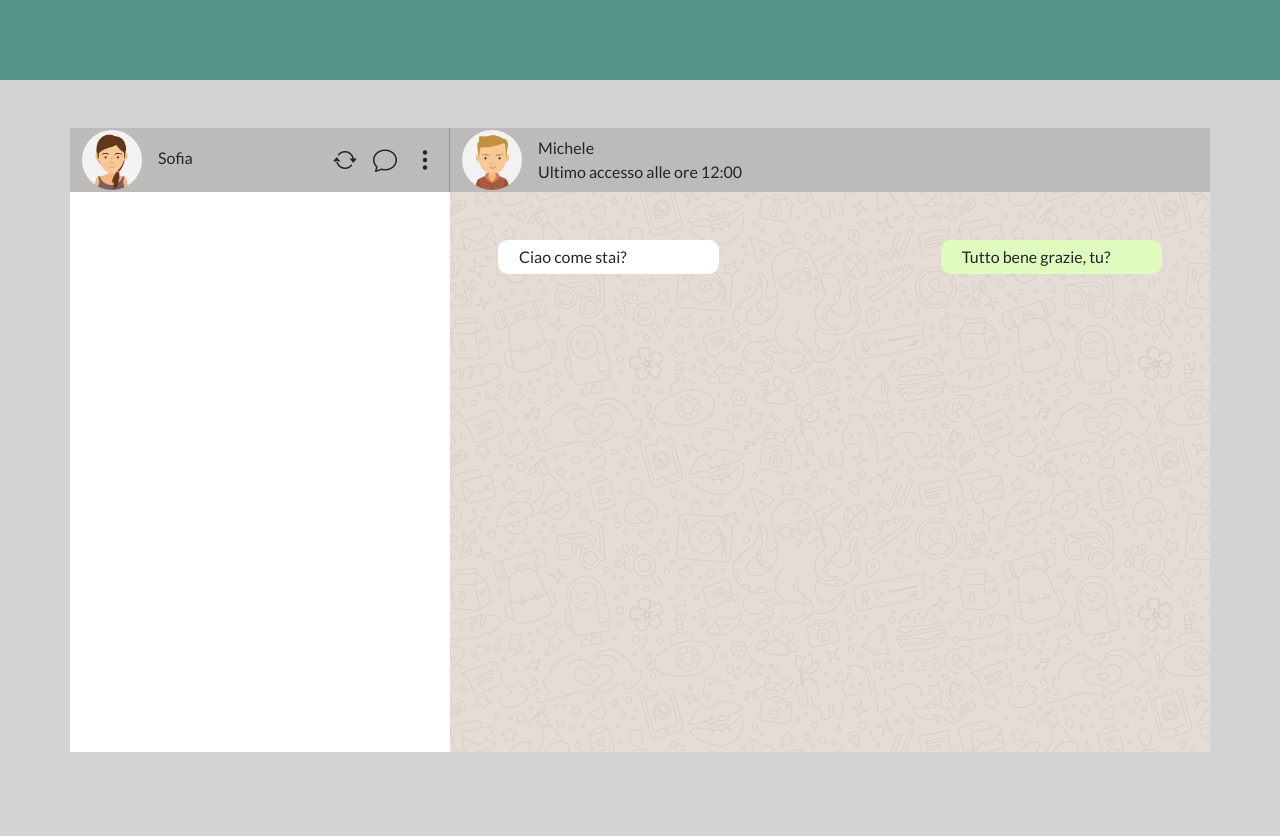
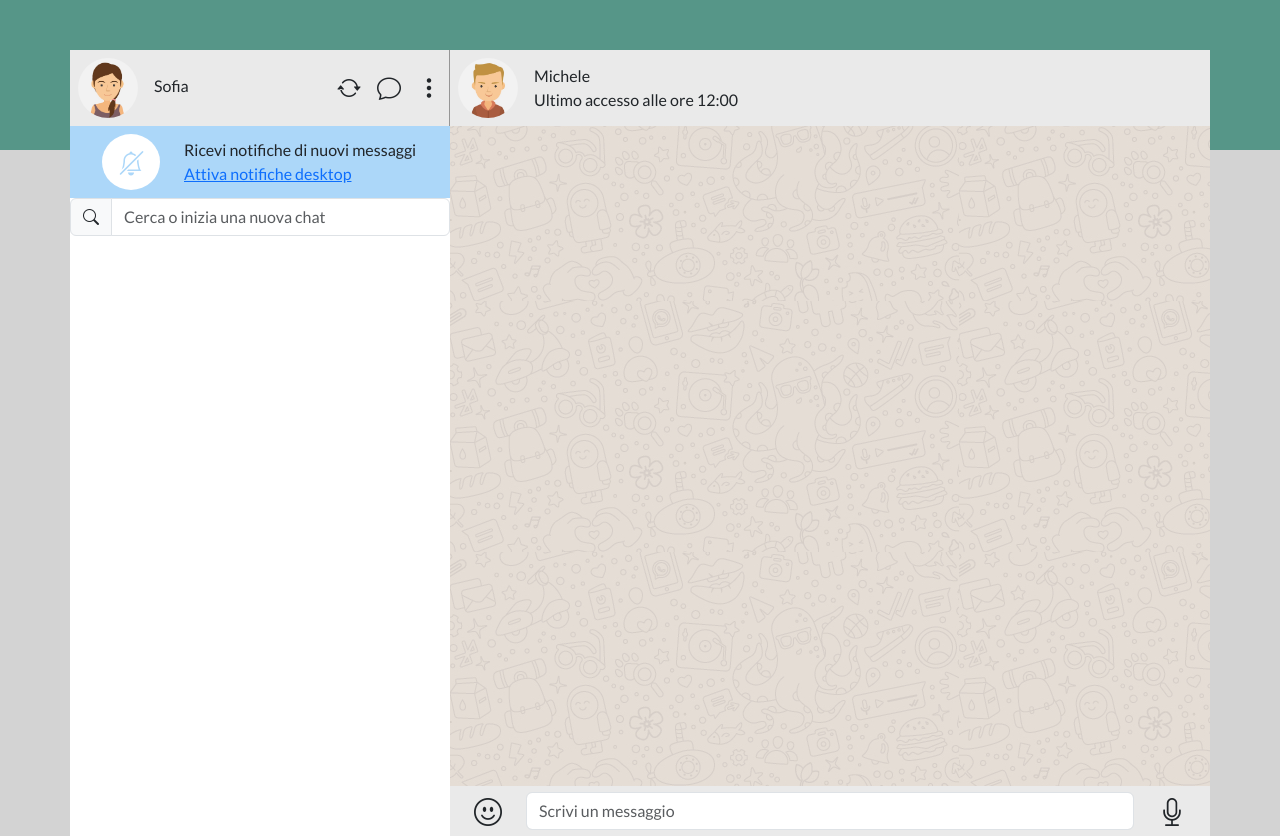
Before and after one commit to FrancescoMinichiello/vue-boolzapp, a plain HTML site: page index.html in a window 1280 px wide. Before the commit the page ends 800 px from the top, so only its background shows below. Drawn offline with nearby package versions, Linux system fonts and the light colour scheme.

Commit message:
full refactoring and added input send messages

```diff
--- a/index.html
+++ b/index.html
@@ -25,15 +25,17 @@
 
 <body>
     <div id="app">
+        <header>
+        </header>
+
         <main>
-            <header></header>
-            <!--Container-->
-            <div class="container mt-5">
 
-                <!--container header-->
-                <div class="row" id="header-container">
+            <div id="full-container" class="container">
+                <div class="row">
+                    <!--contacts-->
+                    <div id="contacts" class="col-4 p-0">
                         <!--header left-->
-                    <div class="col-4 header-left d-flex align-items-center justify-content-between">
+                        <div class="header-left d-flex align-items-center justify-content-between p-2">
                             <div>
                                 <img class="img-fluid profile-pic me-3" src="img/avatar_io.png" alt="">
                                 <span>Sofia</span>
@@ -44,8 +46,35 @@
                                 <i class="bi bi-three-dots-vertical fs-4"></i>
                             </div>
                         </div>
+                        <!--notification-->
+                        <div class="notification d-flex align-items-center p-2">
+                            <i class="bi bi-bell-slash fs-4 mx-4"></i>
+                            <div>
+                                <p class="m-0">Ricevi notifiche di nuovi messaggi</p>
+                                <a href="#">Attiva notifiche desktop</a>
+                            </div>
+                        </div>
+                        <!--search chat-->
+                        <div class="purple">
+                            <div class="input-group flex-nowrap">
+                                <span class="input-group-text" id="addon-wrapping"><i class="bi bi-search"></i></span>
+                                <input type="text" class="form-control" placeholder="Cerca o inizia una nuova chat"
+                                    aria-label="Cerca" aria-describedby="addon-wrapping">
+                            </div>
+                        </div>
+                        <!--chat list-->
+                        <div class="chat-list">
+                            <ul>
+                                <li></li>
+                            </ul>
+                        </div>
+                    </div>
+                    <!--messages-->
+                    <div id="messages" class="col-8 p-0">
+
                         <!--header right-->
-                    <div class="col-8 header-right d-flex align-items-center">
+                        <div class="header-right d-flex align-items-center p-2">
+
                             <div>
                                 <img class="img-fluid profile-pic me-3" src="img/avatar_5.png" alt="">
                             </div>
@@ -53,34 +82,27 @@
                                 <div>Michele</div>
                                 <div>Ultimo accesso alle ore 12:00</div>
                             </div>
+
                         </div>
+                        <!--chat-->
+                        <div id="chat">
+                            <!--send messages-->
+                            <div class="send-messages d-flex align-items-center">
+                                <i class="bi bi-emoji-smile fs-3 px-4"></i>
+                                <div class="input-group flex-nowrap">
+                                    <input type="text" class="form-control" placeholder="Scrivi un messaggio"
+                                        aria-label="Scrivi un messaggio" aria-describedby="addon-wrapping">
                                 </div>
-
-                <!--container main-->
-                <div class="row justify-content-center">
-                    <!--Contacts area-->
-                    <div class="col-4" id="contacts">
+                                <i class="bi bi-mic fs-3 px-4"></i>
                             </div>
-                    <!--Messages area-->
-                    <div class="col-8 p-5 d-flex justify-content-between" id="messages">
-
-                        <div class="col-4">
-                            <ul id="received-messages">
-                                <li class="px-3">Ciao come stai?</li>
-                            </ul>
-                        </div>
-                        <div class="col-4">
-                            <ul id="sent-messages">
-                                <li class="px-3">Tutto bene grazie, tu?</li>
-                            </ul>
-                        </div>
-
                         </div>
 
                     </div>
                 </div>
+            </div>
 
         </main>
+
         <footer></footer>
     </div>
     <!--Vue-->
--- a/style.css
+++ b/style.css
@@ -2,56 +2,70 @@
     font-family: "Lato", sans-serif;
 }
 
-header {
-    height: 10vh;
-    background-color: #569688;
-}
+/*general*/
 
 body {
     background-color: lightgray;
 }
 
-/*General*/
 li {
     list-style-type: none;
 }
 
-/*Header container*/
-#header-container {
-    background-color: rgb(189, 186, 186);
-    height: 8vh;
-}
-
-.header-left {
-    border-right: 1px solid rgb(150, 150, 150);
+header {
+    height: 150px;
+    background-color: #569688;
 }
 
 
-/*Contacts*/
-#contacts {
-    height: 70vh;
+#full-container {
+    height: 500px;
+    background-color: white;
+    margin-top: -100px;
+}
+
+/*messages*/
+#messages {
+    background-image: url('img/mine.png');
+    height: 786px;
+    position: relative;
+}
+
+/*Header right*/
+.header-right {
+    background-color: #EAEAEA;
+    position: sticky;
+}
+
+
+/*Header left*/
+.header-left {
+    border-right: 1px solid rgb(150, 150, 150);
+    background-color: #EAEAEA;
+}
+
+/*chat list*/
+.chat-list {
+    height: 600px;
     background-color: white;
     overflow-y: scroll;
 }
 
-
-/*Messages*/
-#messages {
-    height: 70vh;
-    background-image: url('img/mine.png');
+/*chat*/
+#chat {
+    height: 700px;
     overflow-y: scroll;
+    padding: 30px;
 }
 
-#sent-messages {
-    background-color: #DFFBBE;
-    padding: 5px;
-    border-radius: 10px;
-}
-
-#received-messages {
-    background-color: white;
-    padding: 5px;
-    border-radius: 10px;
+/*send messages*/
+.send-messages {
+    background-color: #EAEAEA;
+    height: 50px;
+    position: absolute;
+    bottom: 0;
+    left: 0;
+    right: 0;
 }
 
 /*Profile pic img*/
@@ -59,3 +73,15 @@ li {
     width: 60px;
     border-radius: 50%;
 }
+
+/*notification*/
+.notification {
+    background-color: #ACD7F9;
+}
+
+.bi-bell-slash {
+    background-color: white;
+    border-radius: 50%;
+    padding: 10px 17px;
+    color: #ACD7F9;
+}
```
Lines whose indentation alone changed are shown as unchanged.
